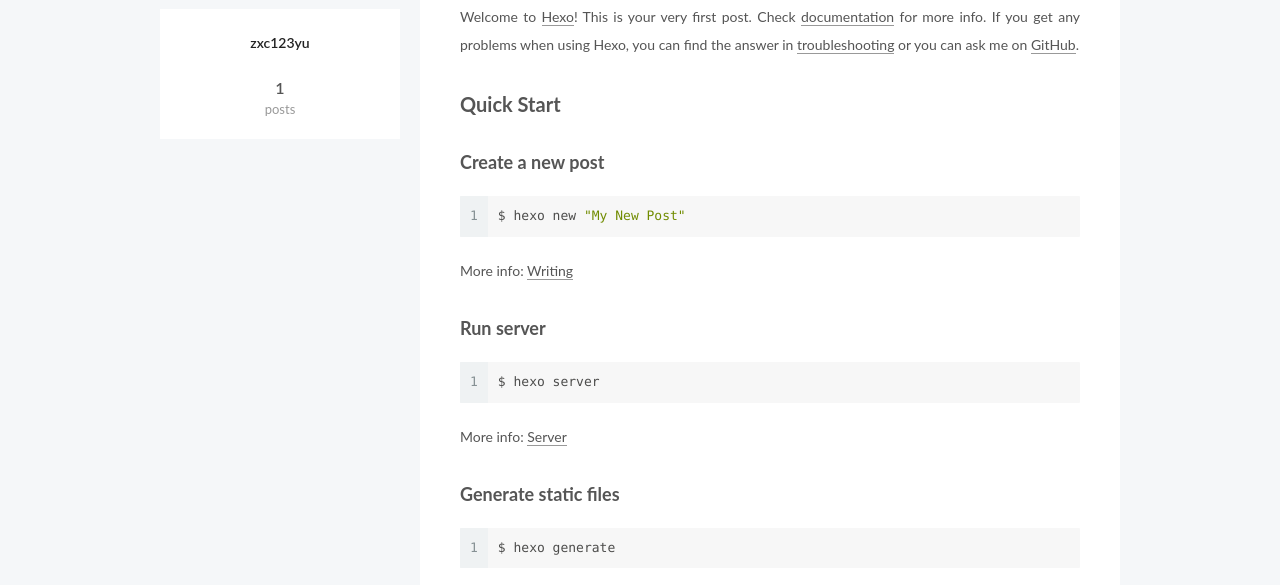
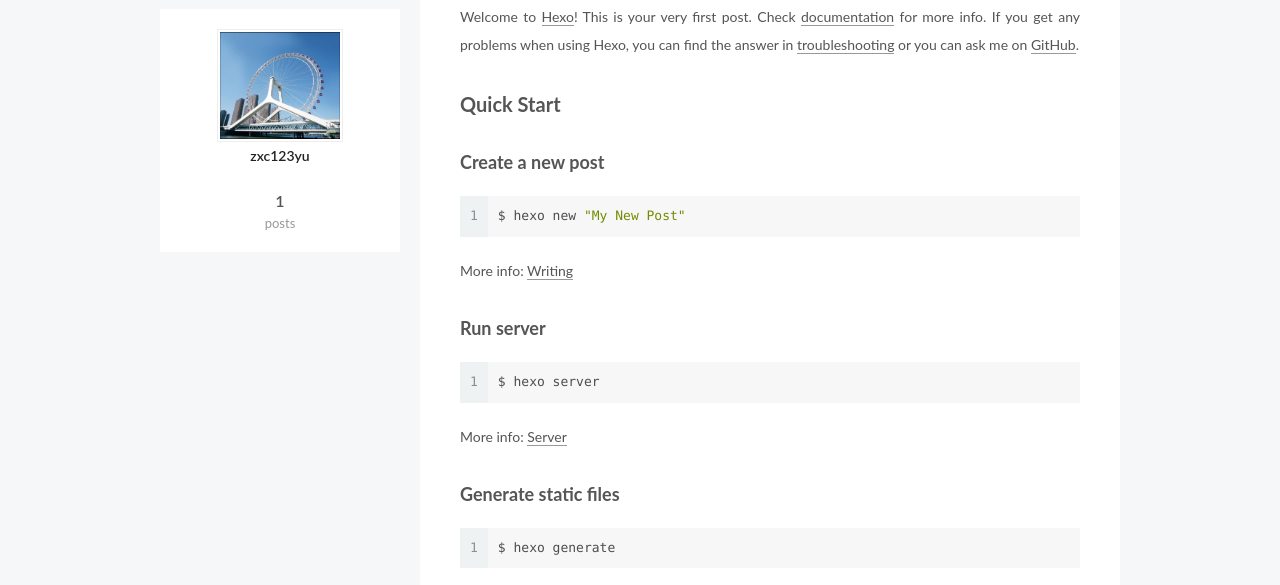
Before and after one commit to zxc123yu/zxc123yu.00, a plain HTML site: page index.html in a window 1280 px wide. Shown: the part 200-785 px from the top of the page. Drawn offline with Linux system fonts and the light colour scheme.

Commit message:
Site updated: 2018-05-23 17:19:29

```diff
--- a/css/main.css
+++ b/css/main.css
@@ -1823,7 +1823,7 @@ pre .javascript .function {
   width: 4px;
   height: 4px;
   border-radius: 50%;
-  background: #912a3c;
+  background: #a21b74;
 }
 .links-of-blogroll {
   font-size: 13px;
--- a/index.html
+++ b/index.html
@@ -234,7 +234,7 @@
     <span hidden itemprop="author" itemscope itemtype="http://schema.org/Person">
       <meta itemprop="name" content="zxc123yu">
       <meta itemprop="description" content="">
-      <meta itemprop="image" content="/images/avatar.gif">
+      <meta itemprop="image" content="/uploads/Ferris_wheel.png">
     </span>
 
     <span hidden itemprop="publisher" itemscope itemtype="http://schema.org/Organization">
@@ -378,6 +378,10 @@
       <section class="site-overview-wrap sidebar-panel sidebar-panel-active">
         <div class="site-overview">
           <div class="site-author motion-element" itemprop="author" itemscope itemtype="http://schema.org/Person">
+
+              <img class="site-author-image" itemprop="image"
+                src="/uploads/Ferris_wheel.png"
+                alt="zxc123yu" />
 
               <p class="site-author-name" itemprop="name">zxc123yu</p>
               <p class="site-description motion-element" itemprop="description"></p>
```
Also changed, not shown: 2018/05/23/hello-world/index.html (+5 -1 lines), archives/2018/05/index.html (+4 -0 lines), archives/2018/index.html (+4 -0 lines), archives/index.html (+4 -0 lines), uploads/Ferris_wheel.png (added).
